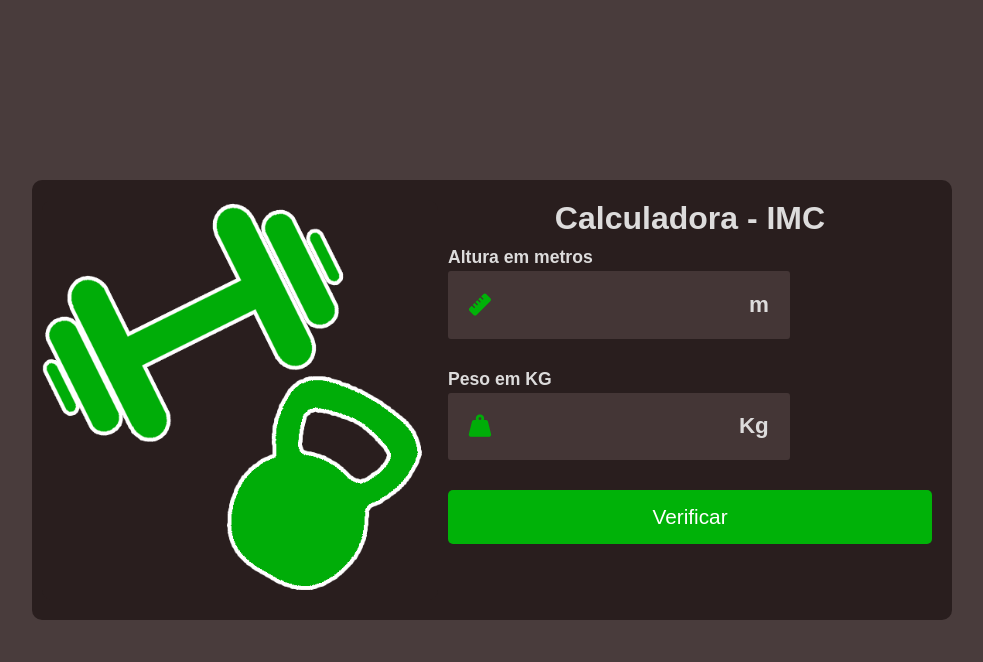
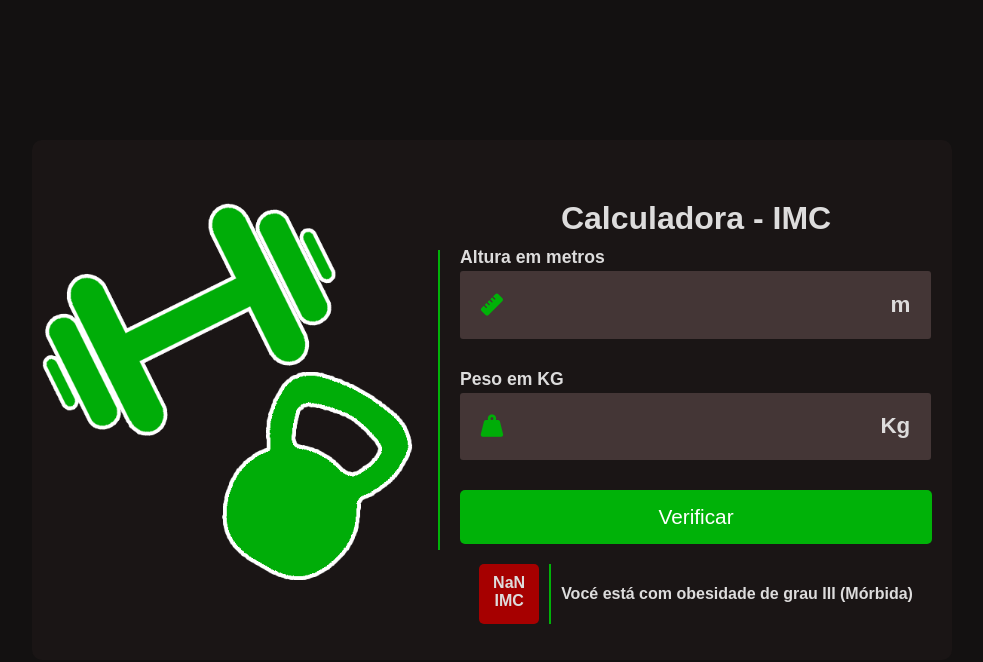
Before and after one commit to DAMatheus/calculadora-IMC, a plain HTML site: page index.html in a window 1280 px wide. Both pictures are taken after a click on the button "Verificar". Shown: the whole page, without its empty margins (148-1131 px from the left). Drawn offline with Linux system fonts and the light colour scheme.

Commit message:
Calculadora funcionando
Calculadora funcionando, possivelmente no futuro será feita alguma alteração, mas por enquanto está como finalizada!

```diff
--- a/index.html
+++ b/index.html
@@ -9,11 +9,11 @@
     <link rel="stylesheet" href="style.css">
 </head>
 <body>
-    <!-- Caixa do meio, com imagem e dados-->
     <div id="container">
         <div id="imagem">
             <img src="images/pesos.png" alt="">
         </div>
+        <div id="hr"></div>
         <div id="calculadora">
             <h1>Calculadora - IMC</h1>
             <!-- Input de altura-->
@@ -45,9 +45,18 @@
                 </div>
             </div>
             <!-- Fim do input de peso-->
-            <button id="verificar">Verificar</button>
+            <button id="verificar" onclick="resultado()">Verificar</button>
+            <div id="resultbox">
+                <div id="resultado">
+                </div>
+                <div id="resultrow"></div>
+                <div id="indice">
+                    <p>Resultado vai aparecer aqui</p>
+                </div>
+            </div>
+
         </div>
-        </body>
     </div>
-    <!-- Fim da caixa do meio, com imagem e dados-->
+    <script src="script.js"></script>
+</body>
 </html>
--- /dev/null
+++ b/script.js
@@ -0,0 +1,37 @@
+function resultado(){
+    var altura = document.getElementById(`height`).value
+    var peso = document.getElementById(`weight`).value
+    var imc = peso / (altura * altura)
+    var textoimc = document.getElementById(`resultado`).innerHTML = `${imc.toFixed(2)} IMC`
+    var tamanho = document.getElementById(`container`)
+
+
+    if(imc <= 18.5){
+        document.getElementById(`indice`).innerText = `Vocé está abaixo do peso ideal`
+        document.getElementById(`resultado`).style.backgroundColor = "blue"
+        document.getElementById(`resultbox`).style.display = "flex"
+    }else if (imc > 18.6 & imc <= 24.9 ) {
+        document.getElementById(`indice`).innerText = `Vocé está no peso ideal`
+        document.getElementById(`resultado`).style.backgroundColor = "#00b208"
+        document.getElementById(`resultbox`).style.display = "flex"
+    }
+    else if (imc > 25 & imc <= 29.9 ) {
+        document.getElementById(`indice`).innerText = `Vocé está levemente acima do peso`
+        document.getElementById(`resultado`).style.backgroundColor = "#8cad07"
+        document.getElementById(`resultbox`).style.display = "flex"
+    }else if (imc > 30 & imc <= 34.9 ) {
+        document.getElementById(`indice`).innerText = `Vocé está com obesidade de grau I`
+        document.getElementById(`resultado`).style.backgroundColor = "#996b00"
+        document.getElementById(`resultbox`).style.display = "flex"
+    }
+    else if (imc > 35 & imc <= 39.9 ) {
+        document.getElementById(`indice`).innerText = `Vocé está com obesidade de grau II (Severa)`
+        document.getElementById(`resultado`).style.backgroundColor = "#eb4710"
+        document.getElementById(`resultbox`).style.display = "flex"
+    }else {
+        document.getElementById(`indice`).innerText = `Vocé está com obesidade de grau III (Mórbida)`
+        document.getElementById(`resultado`).style.backgroundColor = "#a60000"
+        document.getElementById(`resultbox`).style.display = "flex"
+}
+
+}
--- a/style.css
+++ b/style.css
@@ -5,26 +5,32 @@
 
 body {
     font-family: Arial, Helvetica, sans-serif;
-    background-color: rgb(73, 60, 60);
+    background-color: rgb(19, 17, 17);
     color: white;
     display: flex;
     justify-content: center;
     align-items: center;
     min-height: 100vh; /* Define a altura mínima da tela inteira */
 }
-
+#hr {
+    width: 2px;
+    height: 300px; /* Altura desejada da linha */
+    background-color: #00B208;
+    margin: 0 10px; /* Espaçamento entre a linha e as divs */
+}
 #container {
     border-radius: 10px;
-    background-color: rgb(41, 30, 30);
+    background-color: rgb(26, 21, 21);
+    height: 500px;
     width: 900px;
     display: flex;
-    flex-direction: row; /* Empilha os elementos verticalmente */
-    align-items: center; /* Centraliza os elementos horizontalmente */
+    flex-direction: row;
+    align-items: center;
     padding: 10px;
+    overflow: hidden; /* Oculta conteúdo que excede a altura da div */
 }
 
 #imagem {
-    background-color: rgb(41, 30, 30);
     border-radius: 10px;
     height: 400px;
     width: 45%;
@@ -62,7 +68,7 @@ body {
     border-radius: 3px;
     margin: 3px 0px 30px 0px;
     padding: 1.3rem;
-    width: 300px;
+    width: 91%;
     font-size: 1.4em;
 }
 #input-field input{
@@ -94,3 +100,33 @@ body {
     cursor: pointer;
 
 }
+
+#resultado{
+    background-color: red;
+    padding: 10px;
+    width: 40px;
+    height: 40px;
+    border-radius: 5px;
+    text-align: center;
+}
+#resultado p {
+    font-size: 3em;
+    text-align: center;
+}
+
+
+#resultbox {
+    display: none;
+    margin-top: 20px;
+    align-content: space-between;
+    align-items: center;
+    justify-content: center;
+
+}
+
+#resultrow{
+    width: 2px;
+    height: 60px; /* Altura desejada da linha */
+    background-color: #00B208;
+    margin: 0 10px; /* Espaçamento entre a linha e as divs */
+}
```
